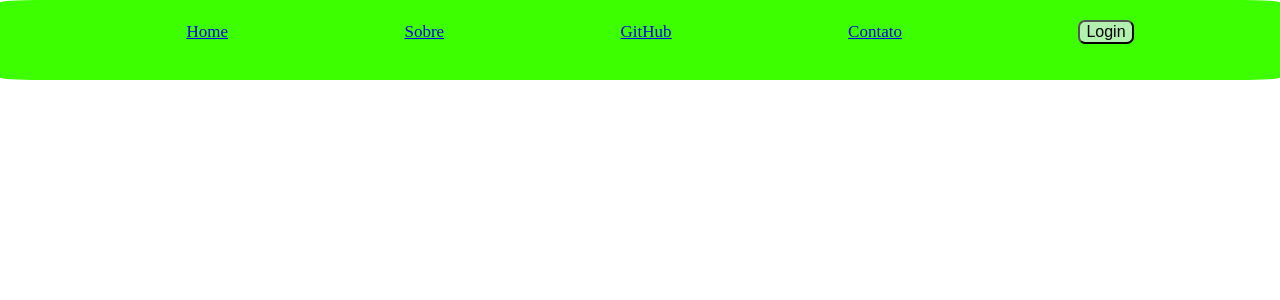
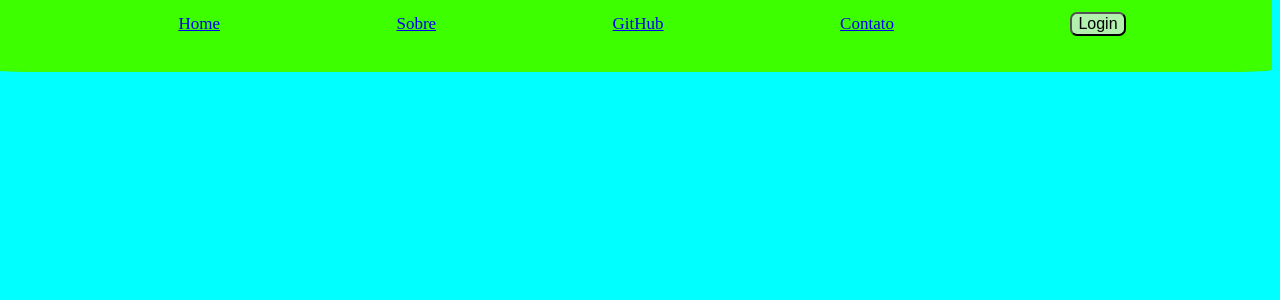
Before and after one commit to MatheusDeZottis/Projeto_vue, a Vue app: page / in a window 1280 px wide. Shown: the top 300 px of the page. Built offline with nearby package versions, Linux system fonts and the light colour scheme.

Commit message:
Tirando a margin padding do meu global para evitar bugs nos meus componentes

```diff
--- a/src/assets/Global.css
+++ b/src/assets/Global.css
@@ -0,0 +1,7 @@
+body {
+
+    background-color: aqua;
+    margin: 0;
+    padding: 0;
+
+}
```
